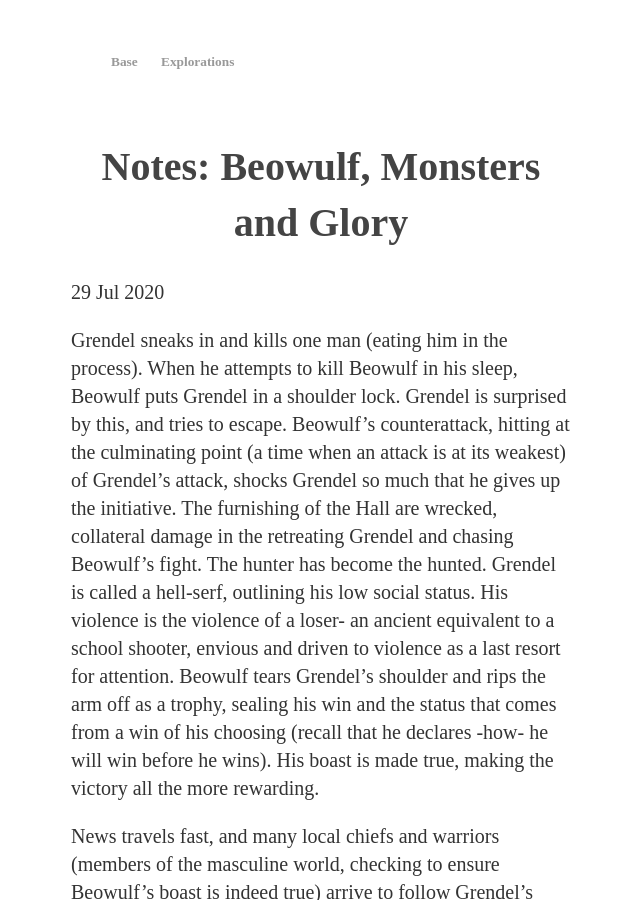
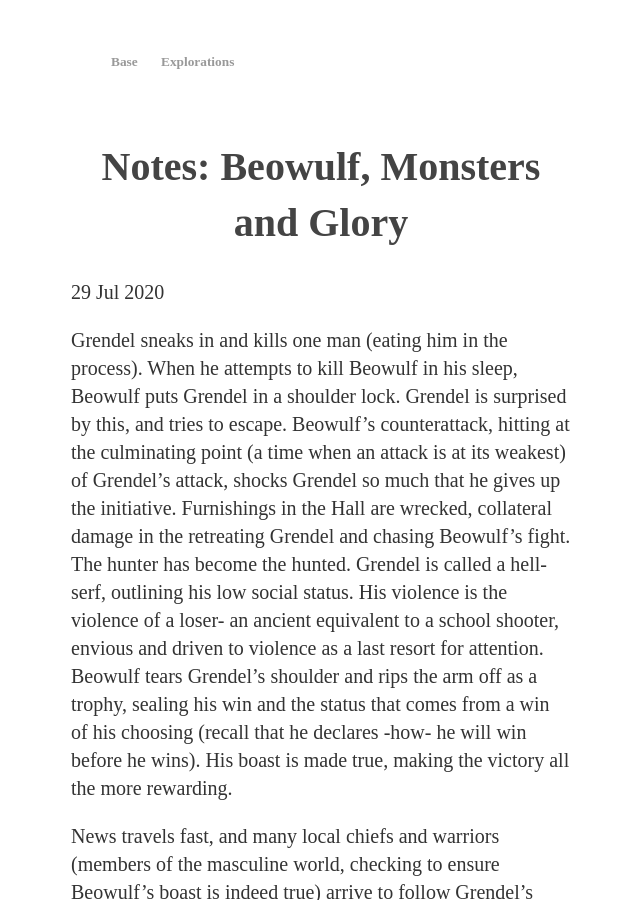
Before and after one commit to ray-dorai/ray-dorai.github.io, a Jekyll site: the page built from _posts/2020-07-29-beowulf-monsters-glory.md, in a window 1280 px wide and 900 px high. Shown: the whole window, without its empty margins (319-959 px from the left). Built offline with Jekyll 4.4.1, drawn with Linux system fonts in a browser that asks for light colours.

Commit message:
Update 2020-07-29-beowulf-monsters-glory.md

```diff
--- a/_posts/2020-07-29-beowulf-monsters-glory.md
+++ b/_posts/2020-07-29-beowulf-monsters-glory.md
@@ -4,7 +4,7 @@ title: "Notes: Beowulf, Monsters and Glory"
 date: 2020-07-29
 ---
 
-Grendel sneaks in and kills one man (eating him in the process). When he attempts to kill Beowulf in his sleep, Beowulf puts Grendel in a shoulder lock. Grendel is surprised by this, and tries to escape. Beowulf's counterattack, hitting at the culminating point (a time when an attack is at its weakest) of Grendel's attack, shocks Grendel so much that he gives up the initiative. The furnishing of the Hall are wrecked, collateral damage in the retreating Grendel and chasing Beowulf's fight. The hunter has become the hunted. Grendel is called a hell-serf, outlining his low social status. His violence is the violence of a loser- an ancient equivalent to a school shooter, envious and driven to violence as a last resort for attention. Beowulf tears Grendel's shoulder and rips the arm off as a trophy, sealing his win and the status that comes from a win of his choosing (recall that he declares -how- he will win before he wins). His boast is made true, making the victory all the more rewarding.
+Grendel sneaks in and kills one man (eating him in the process). When he attempts to kill Beowulf in his sleep, Beowulf puts Grendel in a shoulder lock. Grendel is surprised by this, and tries to escape. Beowulf's counterattack, hitting at the culminating point (a time when an attack is at its weakest) of Grendel's attack, shocks Grendel so much that he gives up the initiative. Furnishings in the Hall are wrecked, collateral damage in the retreating Grendel and chasing Beowulf's fight. The hunter has become the hunted. Grendel is called a hell-serf, outlining his low social status. His violence is the violence of a loser- an ancient equivalent to a school shooter, envious and driven to violence as a last resort for attention. Beowulf tears Grendel's shoulder and rips the arm off as a trophy, sealing his win and the status that comes from a win of his choosing (recall that he declares -how- he will win before he wins). His boast is made true, making the victory all the more rewarding.
 
 News travels fast, and many local chiefs and warriors (members of the masculine world, checking to ensure Beowulf's boast is indeed true) arrive to follow Grendel's trail, and note that he seems to have drowned (struggling with his wounds) in a body of water as he was escaping.
 
```
